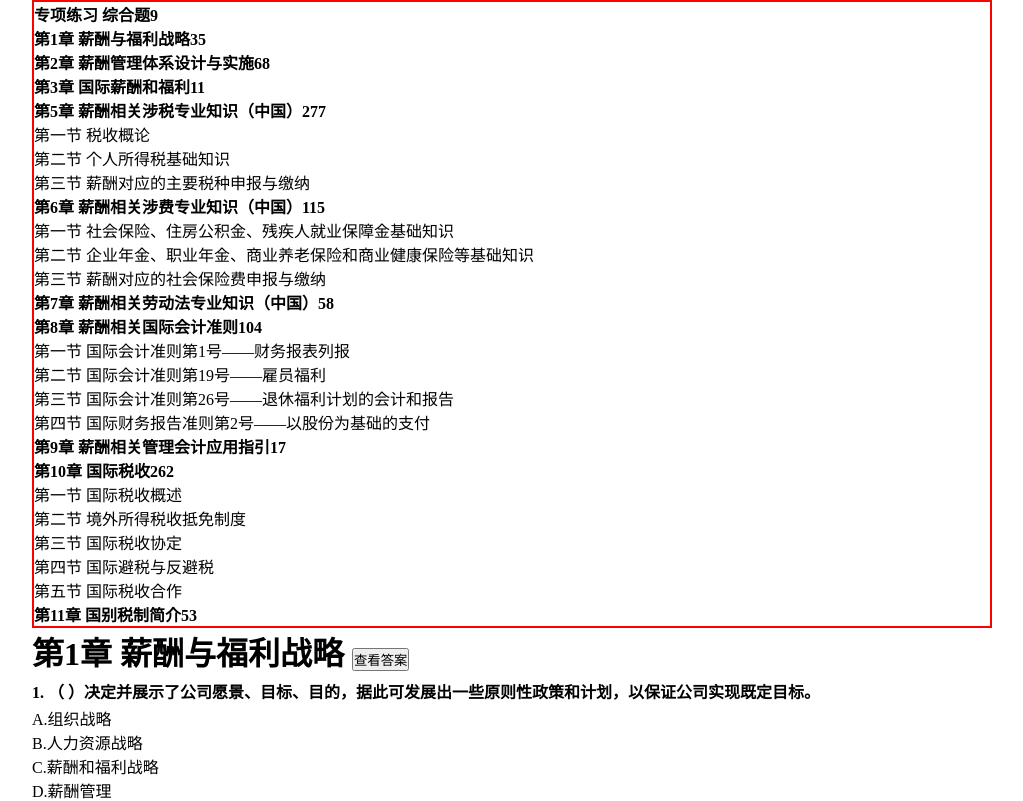
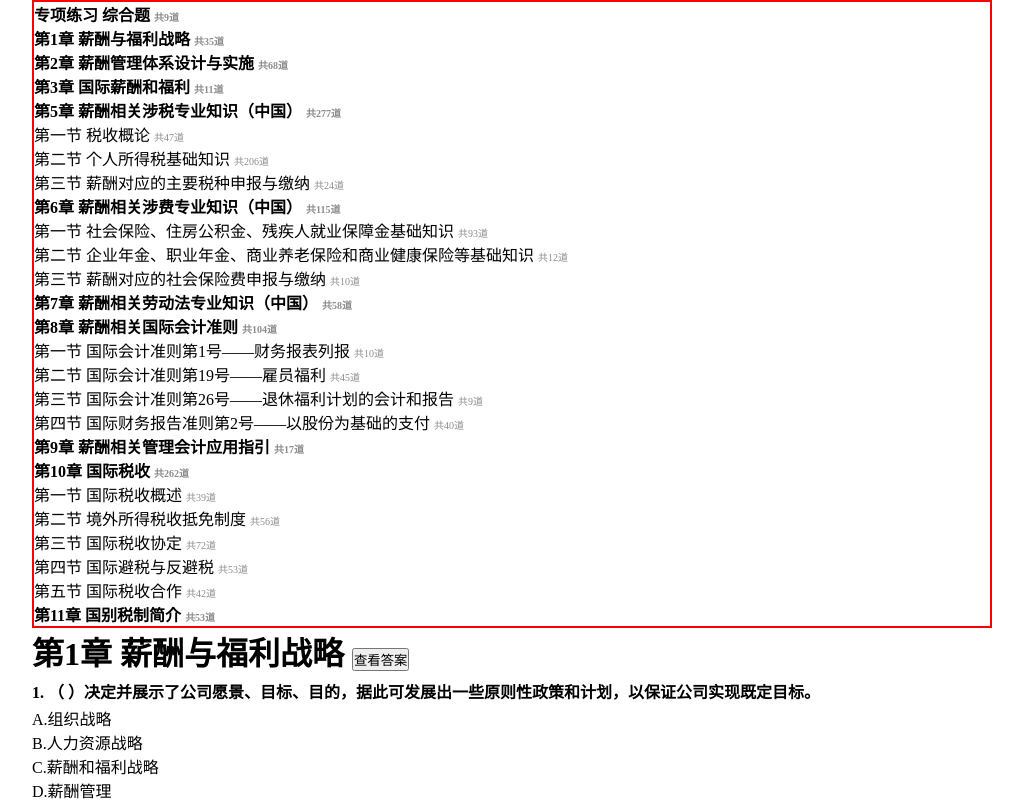
Before and after one commit to itinglight/Advanced_Salary_and_Tax_Question_Bank_Translation, a Vue app: page / in a window 1280 px wide. Shown: the top 801 px of the page, without its empty margins (128-1151 px from the left). Built offline with nearby package versions, Linux system fonts and the light colour scheme.

Commit message:
style: optimize style 2

```diff
--- a/src/App.vue
+++ b/src/App.vue
@@ -45,9 +45,9 @@ const change = (id)=>{
 <template>
   <div v-once  class="header hidden-element box"  v-show="true">
     <div v-for="item in questionDataProcess">
-      <div class="title" @click="change(item.id)">{{ item.categoryName + item.totalQuestionCount}} </div>
+      <div class="title" @click="change(item.id)">{{ item.categoryName }} <span class="count"> 共{{ item.totalQuestionCount }}道</span></div>
       <div v-if="item.totalQuestionCount>=100" class="hover t2" v-for="its in item.children.reverse()" @click="change(its.id)" >
-        {{ its.categoryName }}
+        {{ its.categoryName }} <span class="count"> 共{{ its.totalQuestionCount }}道</span>
       </div>
     </div>
 
@@ -61,6 +61,11 @@ const change = (id)=>{
   .hidden-element{
     display: none!important;
   }
+}
+.count{
+  display: inline-block;
+  font-size: 10px;
+  color: #00000073;
 }
 .title{
   font-weight: 900;
```
